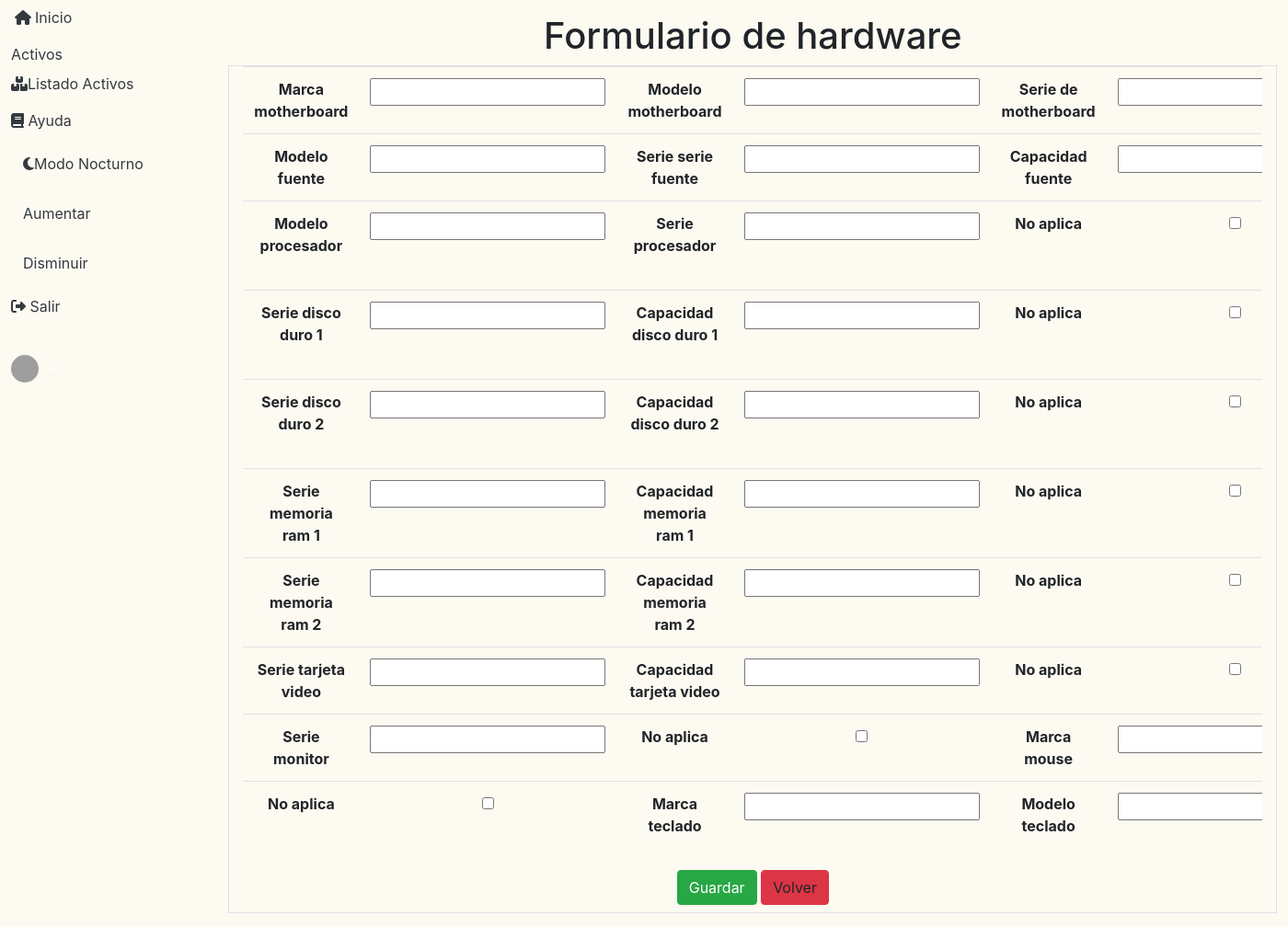
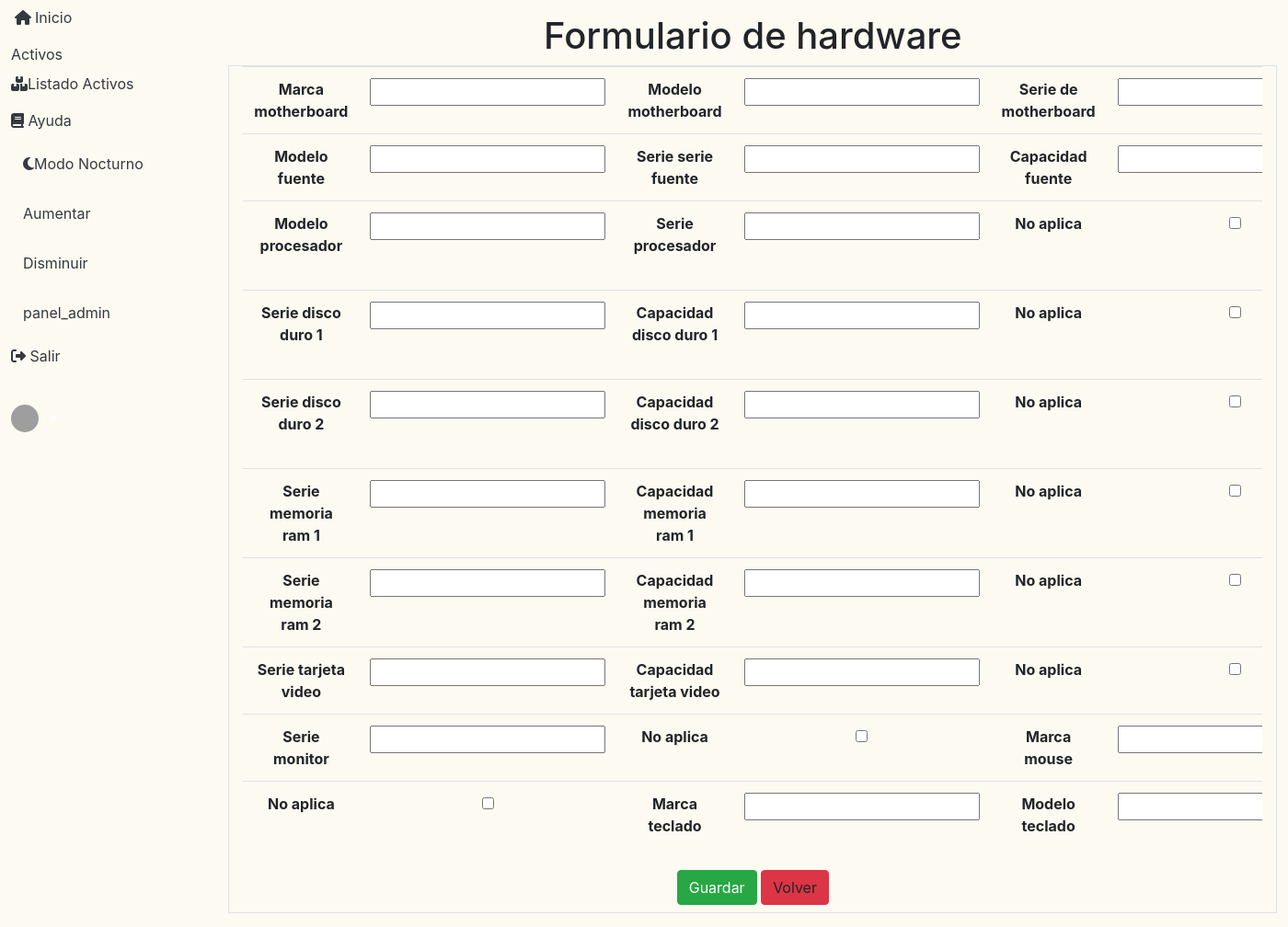
Before and after one commit to Crispel0/ProjectSistema_Activos, a Django app: page /activo/informacion_hardware/1 in a window 1400 px wide. Shown: the part 118-1126 px from the top of the page at 92% size. Run offline with Django 4.2, Linux system fonts and the light colour scheme; data comes from the database, SQL or seed files in the repository; both versions use the stored data as it was after the commit; some libraries are stand-ins or nearby versions; grey boxes are pictures that could not be loaded.

```diff
--- a/base/templates/partials/slidebar.html
+++ b/base/templates/partials/slidebar.html
@@ -71,6 +71,12 @@
                         </a>
                     </li>
                     <li>
+                        <a class="text-decoration-none text-dark nav-link px-0 mx-0" href="{% url 'panel_personalizado' %}">
+                            <ul class="btn rounded-fill">
+                                <i class="fa-light fa-magnifying-glass-minus"></i><span class="ms-1 d-none d-sm-inline">panel_admin</span></ul>
+                        </a>
+                    </li>
+                    <li>
                     <a class="text-decoration-none text-dark nav-link px-0" href="{% url 'salir' %}">
                         <i class="fa-solid fa-right-from-bracket"></i> <span class="ms-1 d-none d-sm-inline">Salir</span>
                     </a>
--- a/base/urls.py
+++ b/base/urls.py
@@ -20,7 +20,7 @@ from django.urls import path, include
 from django.conf.urls.i18n import i18n_patterns
 
 from django.contrib.auth import views as auth_views
-from .views import salir
+from .views import salir,panel_personalizado
 
 
 
@@ -35,5 +35,7 @@ urlpatterns = [
     path('reiniciar/cambiado/done',auth_views.PasswordResetDoneView.as_view(),name='password_change_done'),
     path('reiniciar/<uid64>/<token>',auth_views.PasswordResetConfirmView.as_view(),name='password_reset_confirm'),
     path('reiniciar/completo',auth_views.PasswordResetCompleteView.as_view(),name='password_change'),
+    path('panel_personalizado',panel_personalizado,name='panel_personalizado'),
+
     path("salir/", salir, name='salir')
 ]
```
Also changed, not shown: base/views.py (+18 -3 lines), db.sqlite3.
